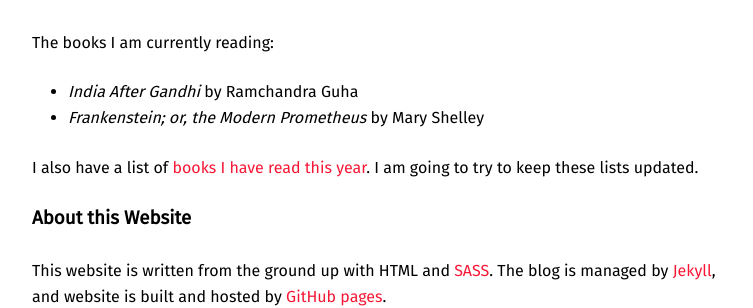
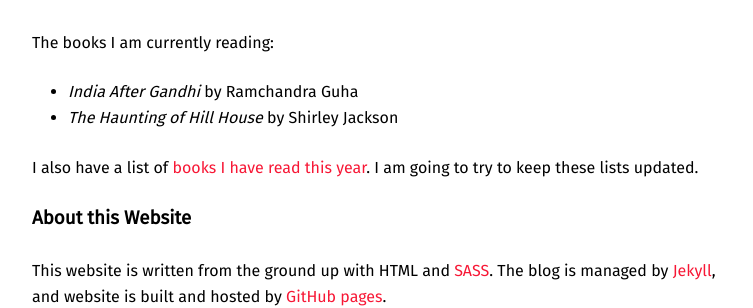
Before and after one commit to LeonardoGoller/LeonardoGoller.github.io, a Jekyll site: the page built from about.markdown, in a window 1280 px wide. Shown: the part 705-1013 px from the top of the page, without its empty margins (263-1016 px from the left). Built offline with Jekyll 4.4.1, drawn with Linux system fonts in a browser that asks for light colours; comment, search, counter and statistics services are not loaded.

Commit message:
make book list 'dynamic'

```diff
--- a/_config.yml
+++ b/_config.yml
@@ -20,6 +20,16 @@ description: >- # this means to ignore newlines until "baseurl:"
 baseurl: "" # the subpath of your site, e.g. /blog
 url: "" # the base hostname & protocol for your site, e.g. http://example.com
 github_username:  11DE784A
+
+
+# Books I am currently reading
+currentbooks:
+  - title: India After Gandhi
+    author: Ramchandra Guha
+
+  - title: The Haunting of Hill House
+    author: Shirley Jackson
+
 
 # Build settings
 markdown: kramdown
--- a/about.markdown
+++ b/about.markdown
@@ -30,12 +30,14 @@ For academic details see [my CV](/assets/files/cv_ayush_singh.pdf).
 * In the summer of 2019 I did reading project on _Lie groups and Lie algebras_
   under Dr. Sanjoy Pusti at IIT Bombay.
 
+
 ### Books
 
 The books I am currently reading:
 
-* _India After Gandhi_ by Ramchandra Guha
-* _Frankenstein; or, the Modern Prometheus_ by Mary Shelley
+{% for book in site.currentbooks %}
+* _{{ book.title }}_ by {{ book.author }}
+{% endfor %}
 
 I also have a list of [books I have read this year](/books). I am going to
 try to keep these lists updated.
```
Also changed, not shown: books.markdown (+7 -3 lines).
